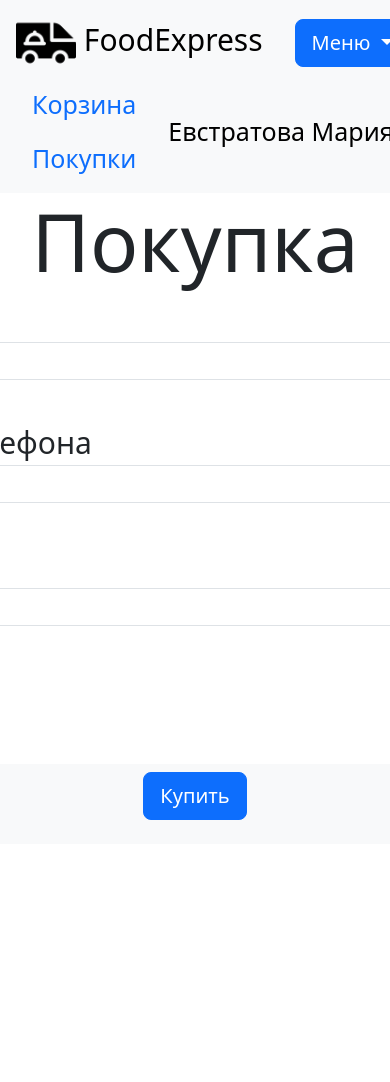
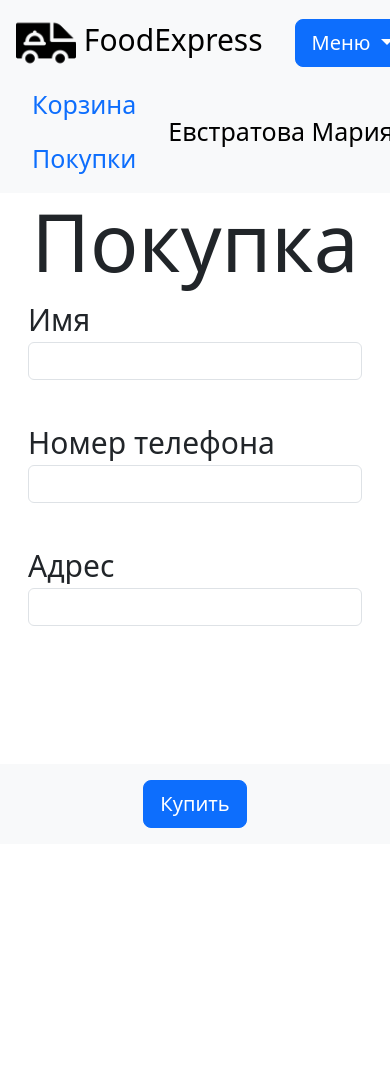
Before and after one commit to MariaEvstratova/FOOD, a Flask app: page /buying in a window 390 px wide; the page is wider, and only the part inside the window is pictured. Run offline with Flask 3, Linux system fonts and the light colour scheme; a user stored in the database is signed in; data comes from the database, SQL or seed files in the repository.

Commit message:
fix buying mobile layout

```diff
--- a/templates/buying.html
+++ b/templates/buying.html
@@ -14,7 +14,7 @@
         }
 
         .input-form {
-            width: 700px;
+            width: min(700px, calc(100% - 32px));
         }
     </style>
     <div class="container d-flex flex-column align-items-center">
@@ -39,7 +39,7 @@
                     </p>
                 {% endfor %}
             </p>
-        <div>{{ message }}</div>
+            <div>{{ message }}</div>
             <p>
                 {{ form.address.label(style="font-size: 30px") }}<br>
                 {{ form.address(class="form-control", id="address-input") }}<br>
@@ -48,17 +48,15 @@
                         {{ error }}
                     </p>
                 {% endfor %}
-            <div id="app" class="displayed" style="width: 600px; height: 400px"></div>
+            <div id="app" class="displayed" style="max-width: 600px; height: 400px"></div>
             <script src="https://api-maps.yandex.ru/v3/?apikey=a65982a6-8503-4ac0-89a5-ac260801a67d&lang=ru_RU"></script>
             <script src="https://api-maps.yandex.ru/2.1/?apikey=40d1649f-0493-4b70-98ba-98533de7710b&lang=ru_RU"
                     type="text/javascript">
             </script>
             <script src="{{ url_for('static', filename="map.js") }}"></script>
             </p>
-            <nav class="navbar fixed-bottom navbar-light bg-light">
-                <div class="btn-group displayed">
-                    <p>{{ form.submit(type="submit", class="btn btn-primary btn-lg", style="display: block; margin-left: auto; margin-right: auto") }}</p>
-                </div>
+            <nav class="d-flex align-items-center justify-content-center p-3 navbar fixed-bottom navbar-light bg-light">
+                <div>{{ form.submit(type="submit", class="btn btn-primary btn-lg") }}</div>
             </nav>
         </form>
     </div>
```
